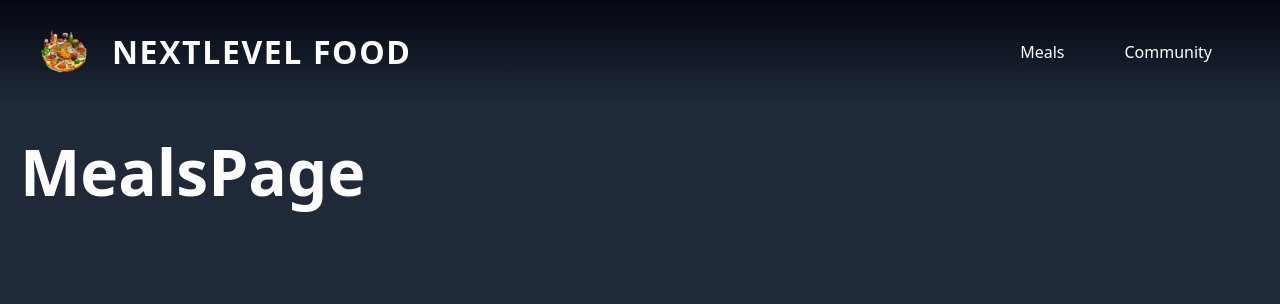
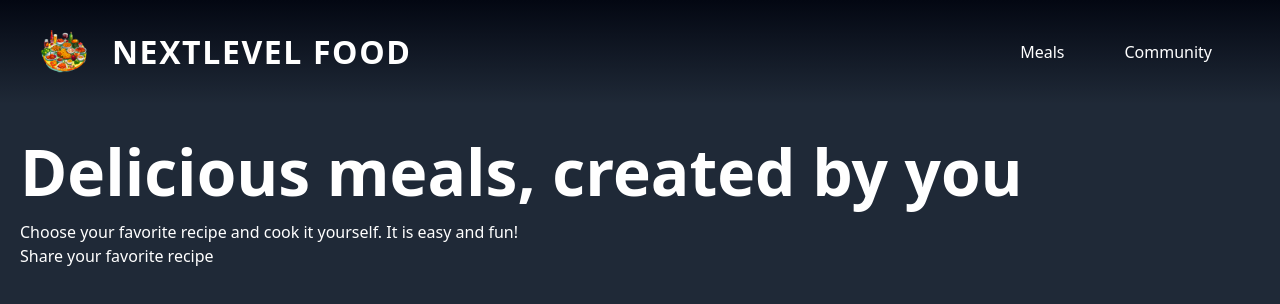
Before and after one commit to atoslandia/app-next-food, a Next.js app: page /meals in a window 1280 px wide. Shown: the top 304 px of the page. Built offline with nearby package versions, Linux system fonts and the light colour scheme.

Commit message:
componentes meals criados

```diff
--- a/app/meals/page.tsx
+++ b/app/meals/page.tsx
@@ -1,7 +1,21 @@
+import MealsGrid from "@/components/meals-grid/meals-grid";
+import Link from "next/link";
+
 const MealsPage = () => {
 	return (
 		<>
-			<h1>MealsPage</h1>
+			<header>
+				<h1>
+					Delicious meals, created <span>by you</span>
+				</h1>
+				<p>Choose your favorite recipe and cook it yourself. It is easy and fun!</p>
+				<p>
+					<Link href="/meals/share">Share your favorite recipe</Link>
+				</p>
+			</header>
+			<main>
+				<MealsGrid meals={[]} />
+			</main>
 		</>
 	);
 };
--- /dev/null
+++ b/components/meals-grid/meal.ts
@@ -0,0 +1,8 @@
+export default interface Meal {
+	id: string;
+	title: string;
+	slug: string;
+	image: string;
+	summary: string;
+	creator: string;
+}
--- /dev/null
+++ b/components/meals-grid/meals-grid.tsx
@@ -0,0 +1,21 @@
+import React, { FC } from "react";
+import Meal from "./meal";
+import MealItem from "./meal-item";
+
+type Props = {
+	meals: Meal[];
+};
+
+const MealsGrid: FC<Props> = ({ meals }) => {
+	return (
+		<ul>
+			{meals.map((meal) => (
+				<li key={meal.id}>
+					<MealItem {...meal} />
+				</li>
+			))}
+		</ul>
+	);
+};
+
+export default MealsGrid;
--- a/package.json
+++ b/package.json
@@ -9,6 +9,7 @@
     "lint": "next lint"
   },
   "dependencies": {
+    "better-sqlite3": "^9.4.3",
     "next": "14.1.0",
     "react": "^18",
     "react-dom": "^18"
```
Also changed, not shown: components/meals-grid/meal-item.tsx (added, +31 -0 lines), 1 other file (tests, documents, lock files or other folders).
